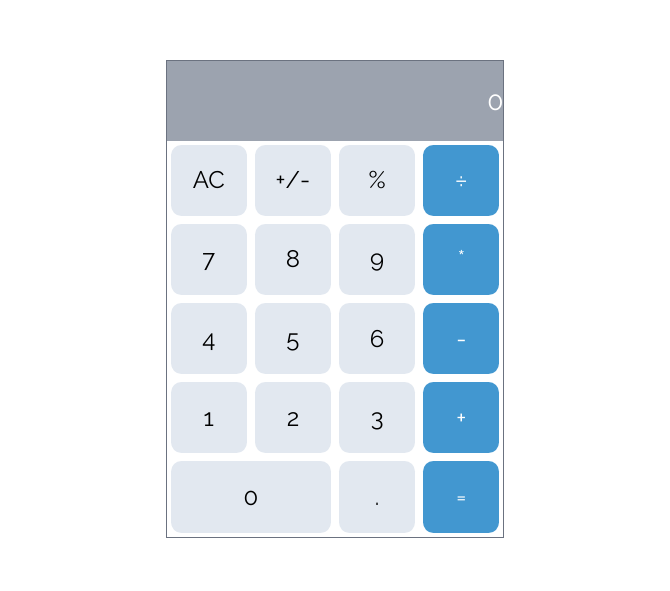
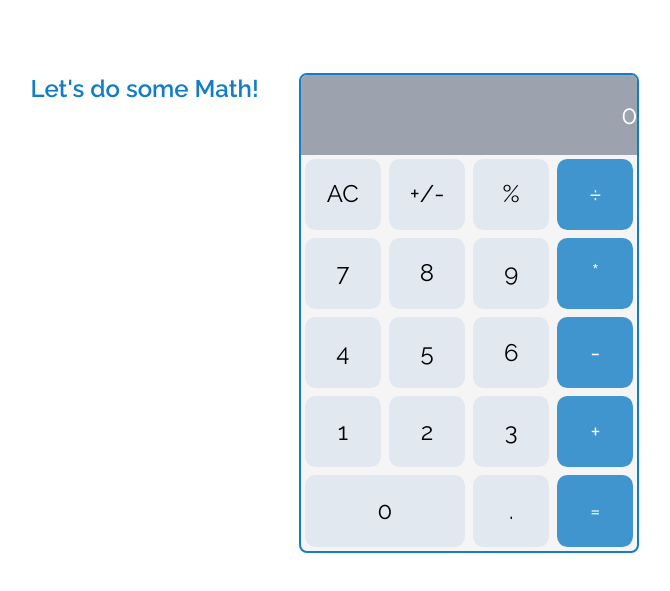
Before and after one commit to michael-duke/Math-Magician, a React (Create React App) app: page / in a window 1280 px wide. Shown: the part 101-692 px from the top of the page, without its empty margins (305-975 px from the left). Built offline with nearby package versions, Linux system fonts and the light colour scheme; what tw-elements would draw is missing.

Commit message:
Adjust styles for Calculator page and add side-text

```diff
--- a/src/components/Calculator.js
+++ b/src/components/Calculator.js
@@ -15,8 +15,9 @@ function Calculator() {
 
   const { total, next } = state;
   return (
-    <div>
-      <section className="Calculator border border-gray-500">
+    <div className="flex justify-center gap-10 sm:flex-col sm:items-center mt-7">
+      <h2 className="text-2xl font-semibold text-magic-blue self-start sm:self-center">Let&apos;s do some Math!</h2>
+      <section className="Calculator border-2 border-magic-blue rounded-lg overflow-hidden shadow-calcShadow">
         <div className="grid grid-rows-6 grid-cols-4 gap-2">
           {/*  Result Display  */}
           <div className="col-span-4 bg-gray-400 text-white text-zl flex items-center justify-end m-[-4px]">
--- a/src/styles/Calculator.css
+++ b/src/styles/Calculator.css
@@ -1,6 +1,7 @@
 .Calculator {
   font-size: x-large;
   padding: 0.25rem;
+  background-color: whitesmoke;
 }
 
 .Calculator button {
```
